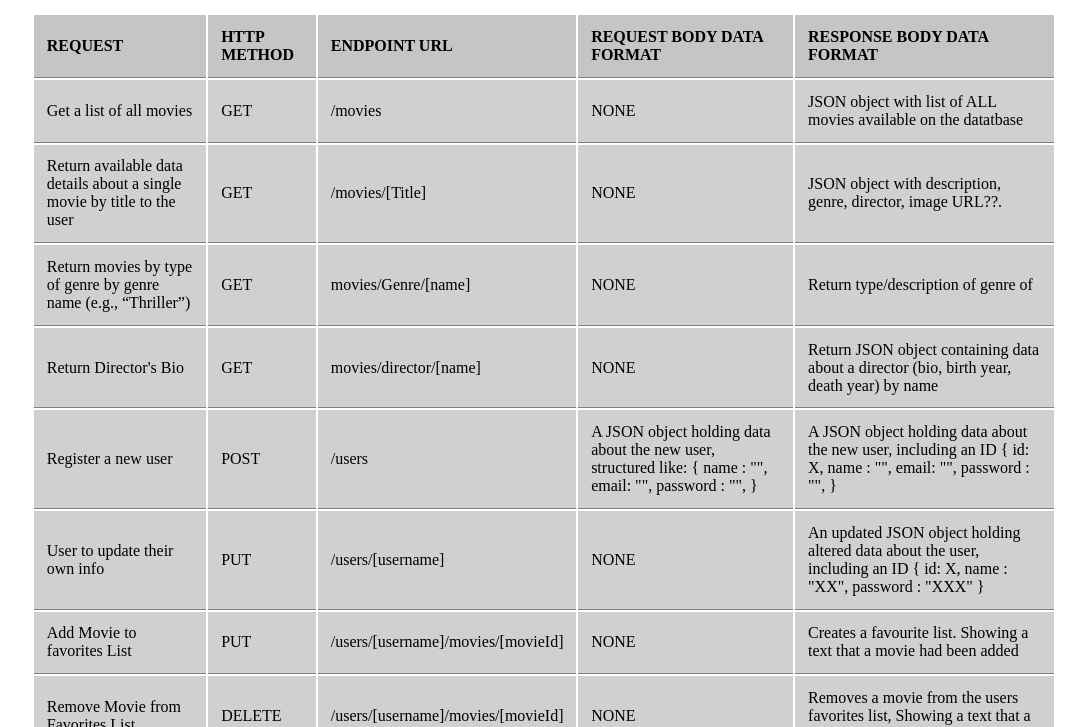
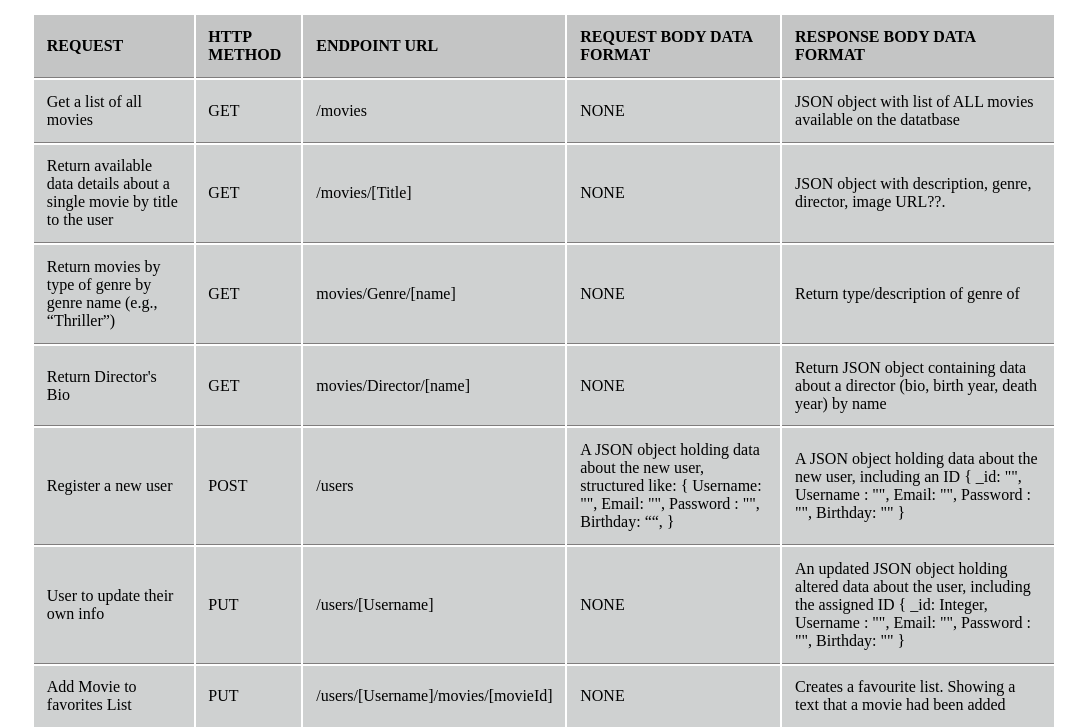
Before and after one commit to KlausWehner/03movie_api, a website: page public/documentation.html in a window 1280 px wide. Shown: the part 225-952 px from the top of the page, without its empty margins (96-1181 px from the left). Drawn offline with Linux system fonts and the light colour scheme.

Commit message:
fixed database name...

```diff
--- a/public/documentation.html
+++ b/public/documentation.html
@@ -77,7 +77,7 @@
             <tr>
               <td>Return Director's Bio</td>
               <td>GET</td>
-              <td>movies/director/[name]</td>
+              <td>movies/Director/[name]</td>
               <td>NONE</td>
               <td>Return JSON object containing data about a director (bio, birth year, death year) by name</td>
             </tr>
@@ -88,27 +88,31 @@
               <td>/users</td>
               <td>A JSON object holding data about the new user, structured like:
                 {
-                name : "",
-                email: "",
-                password : "",
+                Username: "",
+                Email: "",
+                Password : "",
+                Birthday: ““,
                 }</td>
               <td>A JSON object holding data about the new user, including an ID
-                { id: X,
-                  name : "",
-                  email: "",
-                  password : "",
+                { _id: "",
+                  Username : "",
+                  Email: "",
+                  Password : "",
+                  Birthday: ""
                   }</td>
             </tr>
 
             <tr>
               <td>User to update their own info</td>
               <td>PUT</td>
-              <td>/users/[username]</td>
+              <td>/users/[Username]</td>
               <td>NONE</td>
-              <td>An updated JSON object holding altered data about the user, including an ID
-                { id: X,
-                  name : "XX",
-                  password : "XXX"
+              <td>An updated JSON object holding altered data about the user, including the assigned ID
+                { _id: Integer,
+                  Username : "",
+                  Email: "",
+                  Password : "",
+                  Birthday: ""
                   }</td>
             </tr>
 
@@ -116,7 +120,7 @@
             <tr>
               <td>Add Movie to favorites List</td>
               <td>PUT</td>
-              <td>/users/[username]/movies/[movieId]</td>
+              <td>/users/[Username]/movies/[movieId]</td>
               <td>NONE</td>
               <td>Creates a favourite list. Showing a text that a movie had been added</td>
             </tr>
@@ -125,7 +129,7 @@
             <tr>
               <td>Remove Movie from Favorites List</td>
               <td>DELETE</td>
-              <td>/users/[username]/movies/[movieId]</td>
+              <td>/users/[Username]/movies/[movieId]</td>
               <td>NONE</td>
               <td>Removes a movie from the users favorites list, Showing a text that a movie had been removed</td>
             </tr>
@@ -133,7 +137,7 @@
             <tr>
               <td>Delete account</td>
               <td>DELETE</td>
-              <td>/users[username]</td>
+              <td>/users[Username]</td>
               <td>NONE</td>
               <td>Allows a user delete their account</td>
             </tr>
```
Also changed, not shown: index.js (+9 -9 lines).
